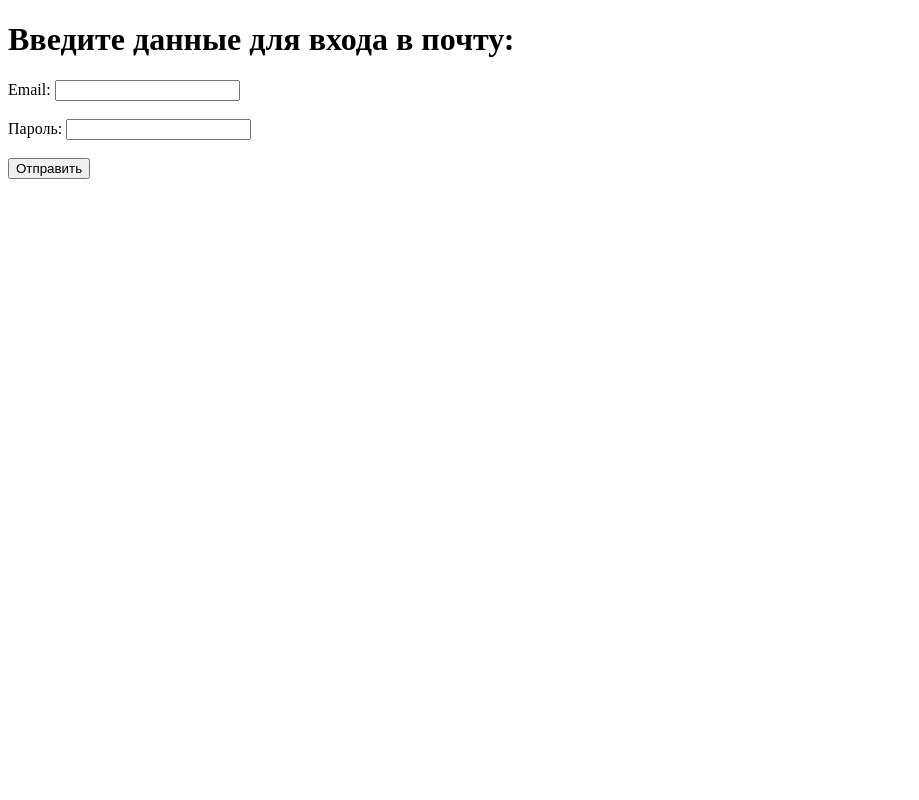
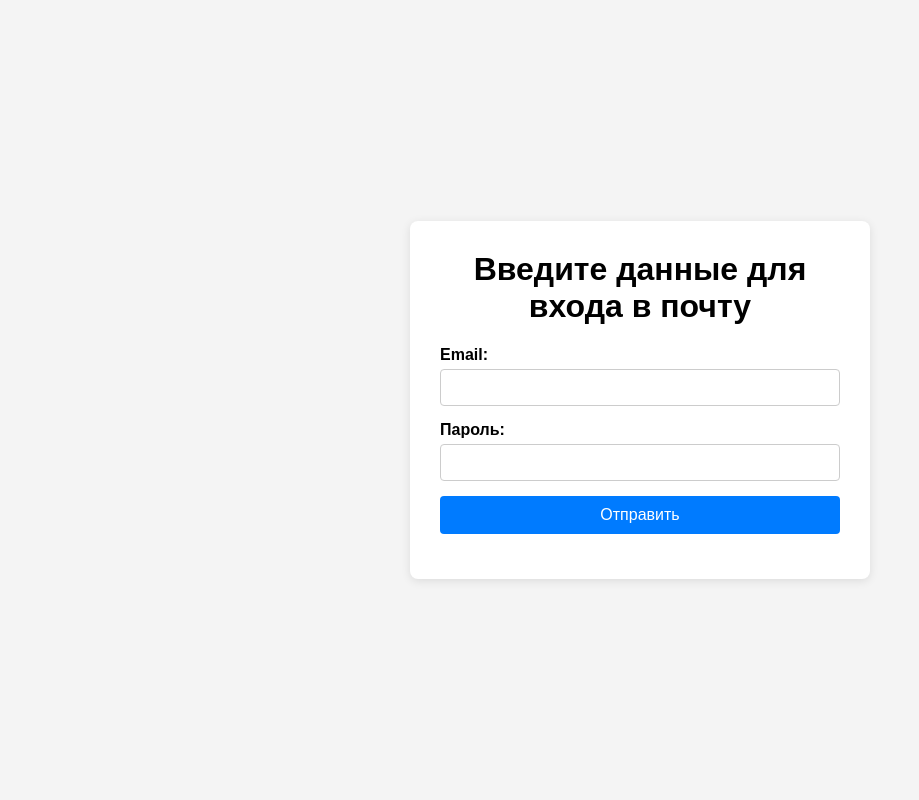
Before and after one commit to myilokka/email_integration, a Django app: page / in a window 1280 px wide. Shown: the whole page, without its empty margins (0-919 px from the left). Run offline with Django 5.2, Linux system fonts and the light colour scheme.

Commit message:
html design

```diff
--- a/templates/email_integration/index.html
+++ b/templates/email_integration/index.html
@@ -3,19 +3,82 @@
 <head>
     <meta charset="UTF-8">
     <title>Email Import</title>
+    <style>
+        body {
+            font-family: Arial, sans-serif;
+            background-color: #f4f4f4;
+            display: flex;
+            justify-content: center;
+            align-items: center;
+            height: 100vh;
+            margin: 0;
+        }
+
+        .container {
+            background-color: white;
+            padding: 30px;
+            border-radius: 8px;
+            box-shadow: 0 2px 10px rgba(0, 0, 0, 0.1);
+            max-width: 400px;
+            width: 100%;
+        }
+
+        h1 {
+            text-align: center;
+            margin-top: 0;
+        }
+
+        form {
+            display: flex;
+            flex-direction: column;
+        }
+
+        label {
+            font-weight: bold;
+            margin-bottom: 5px;
+        }
+
+        input {
+            padding: 10px;
+            border: 1px solid #ccc;
+            border-radius: 4px;
+            margin-bottom: 15px;
+        }
+
+        button {
+            background-color: #007bff;
+            color: white;
+            padding: 10px 20px;
+            border: none;
+            border-radius: 4px;
+            cursor: pointer;
+            font-size: 16px;
+        }
+
+        button:hover {
+            background-color: #0056b3;
+        }
+
+        #error-message {
+            color: red;
+            text-align: center;
+            margin-top: 15px;
+        }
+    </style>
 </head>
 <body>
 {% csrf_token %}
-<h1> Введите данные для входа в почту: </h1>
-<form id="form">
-    <label for="email-input">Email:</label>
-    <input type="email" id="email-input" name="email"><br><br>
-    <label for="password-input">Пароль:</label>
-    <input type="password" id="password-input" name="password"><br><br>
-    <input type="submit" value="Отправить">
-</form>
-
-<div id="error-message"></div>
+<div class="container">
+    <h1>Введите данные для входа в почту</h1>
+    <form id="form">
+        <label for="email-input">Email:</label>
+        <input type="email" id="email-input" name="email">
+        <label for="password-input">Пароль:</label>
+        <input type="password" id="password-input" name="password">
+        <button type="submit">Отправить</button>
+    </form>
+    <div id="error-message"></div>
+</div>
 
 <script>
 
@@ -63,7 +126,6 @@
         }
     });
 
-
 </script>
 </body>
 </html>
```
Also changed, not shown: templates/email_integration/emails.html (+66 -12 lines).
